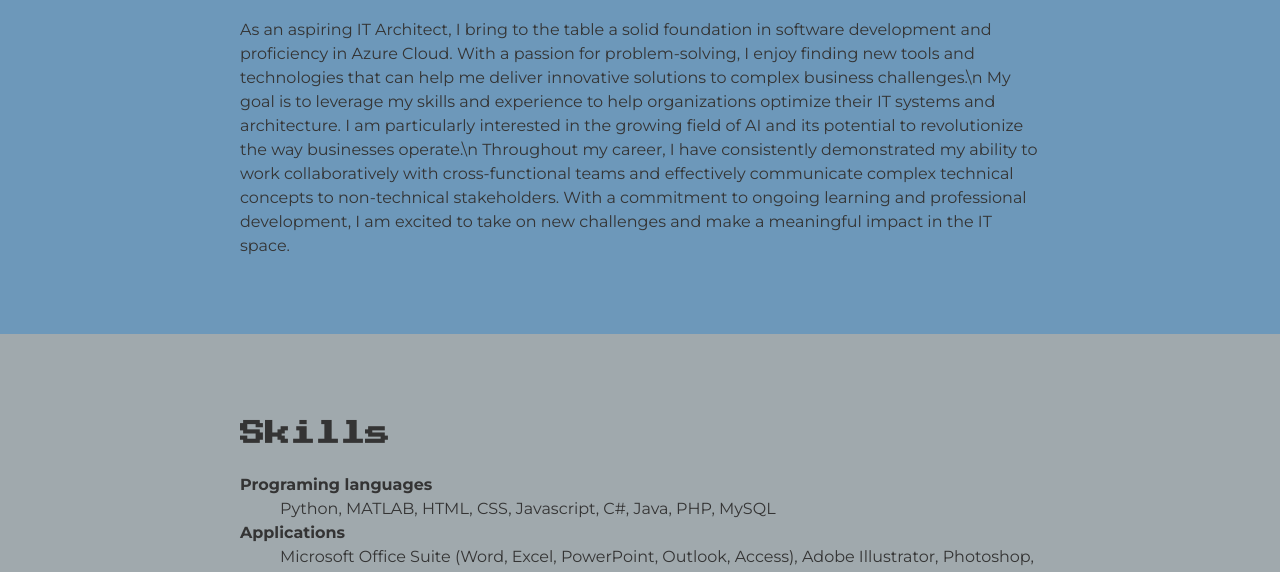
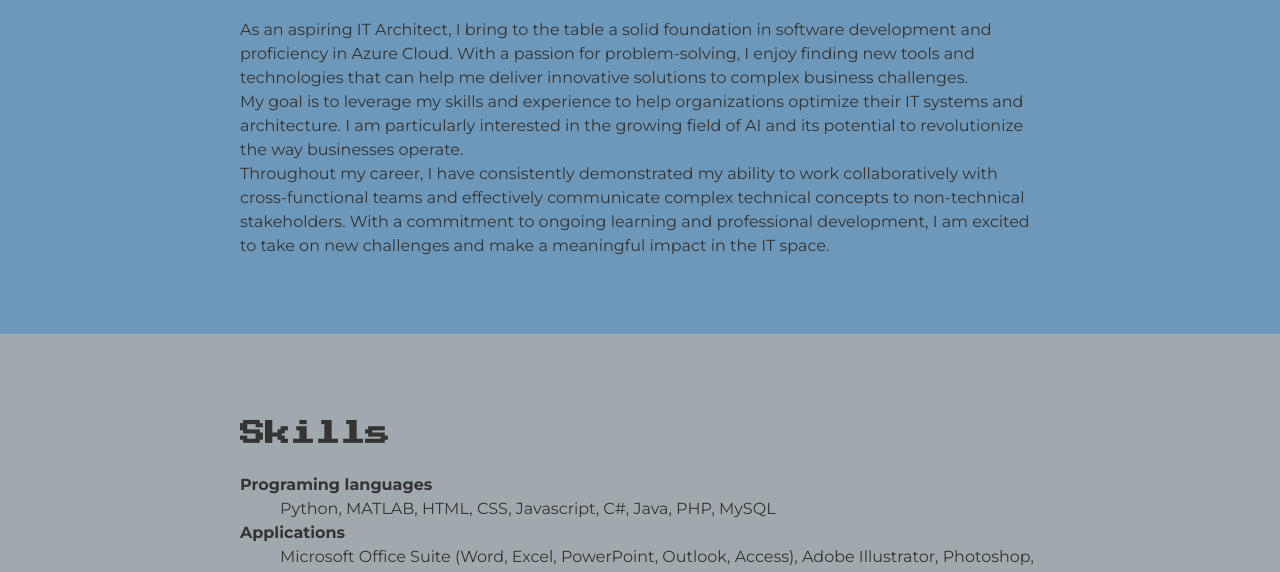
Before and after one commit to dd0mingues/about-me, a plain HTML site: page index.html in a window 1280 px wide. Shown: the part 228-800 px from the top of the page. Drawn offline with Linux system fonts and the light colour scheme.

Commit message:
Update index.html

```diff
--- a/index.html
+++ b/index.html
@@ -14,8 +14,8 @@
     <div class="wrap">
         <h1>Diogo Domingues</h1>
         <h2>Software Developer</h2>
-        <p>As an aspiring IT Architect, I bring to the table a solid foundation in software development and proficiency in Azure Cloud. With a passion for problem-solving, I enjoy finding new tools and technologies that can help me deliver innovative solutions to complex business challenges.\n
-	My goal is to leverage my skills and experience to help organizations optimize their IT systems and architecture. I am particularly interested in the growing field of AI and its potential to revolutionize the way businesses operate.\n
+        <p>As an aspiring IT Architect, I bring to the table a solid foundation in software development and proficiency in Azure Cloud. With a passion for problem-solving, I enjoy finding new tools and technologies that can help me deliver innovative solutions to complex business challenges.<br>
+	My goal is to leverage my skills and experience to help organizations optimize their IT systems and architecture. I am particularly interested in the growing field of AI and its potential to revolutionize the way businesses operate.<br>
 	Throughout my career, I have consistently demonstrated my ability to work collaboratively with cross-functional teams and effectively communicate complex technical concepts to non-technical stakeholders. With a commitment to ongoing learning and professional development, I am excited to take on new challenges and make a meaningful impact in the IT space.
 	</p>
     </div>
```
